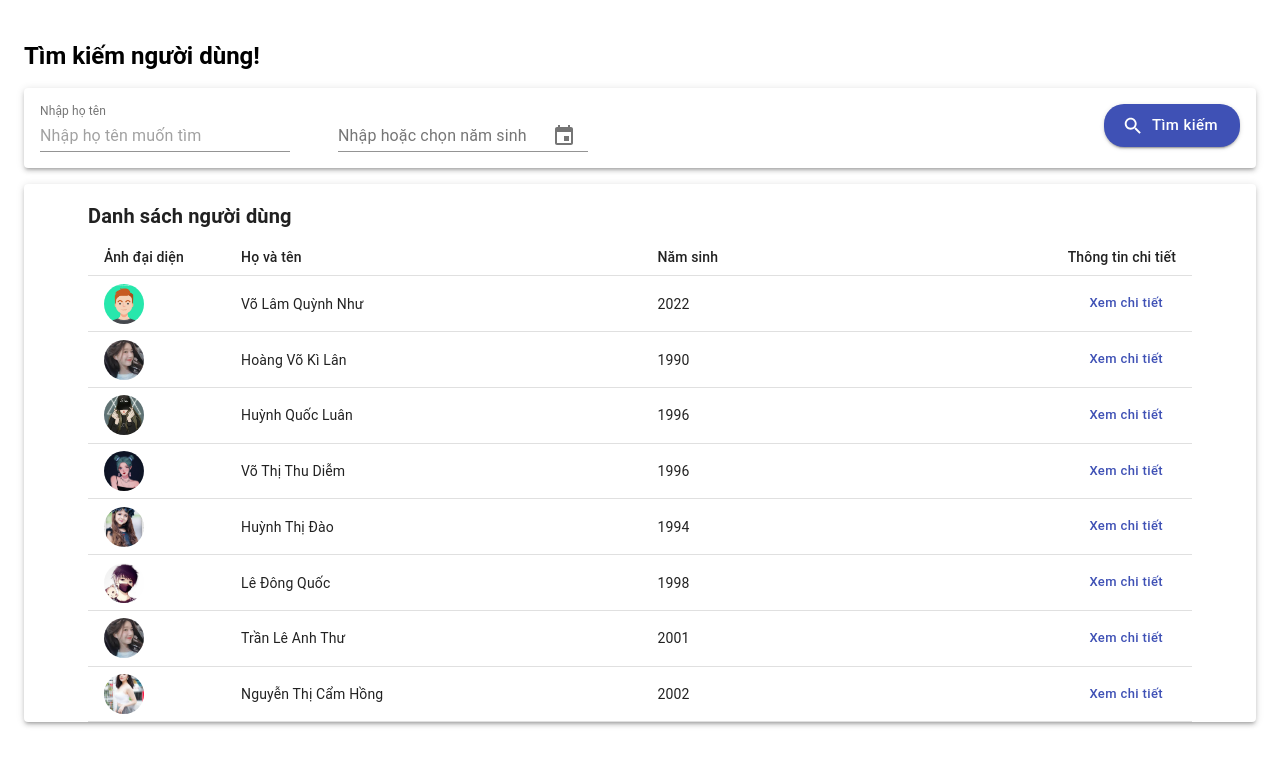
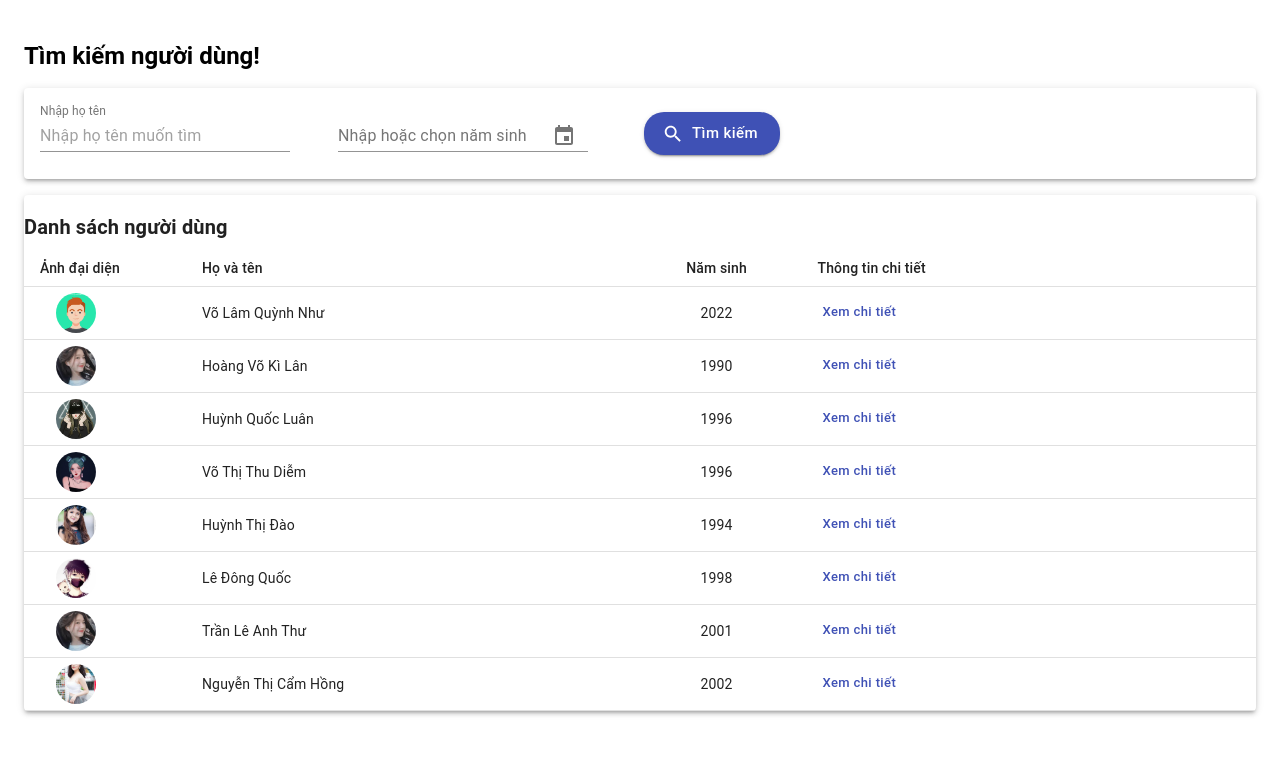
Before and after one commit to 1660334/FindUser, a React (Create React App) app: page / in a window 1280 px wide. Shown: the top 766 px of the page. Built offline with nearby package versions, Linux system fonts and the light colour scheme.

Commit message:
fix láºại form, table, search dc khi ggõ không d dấu, cedit dialog ra ngoai map

```diff
--- a/public/index.html
+++ b/public/index.html
@@ -27,7 +27,7 @@
     <title>React App</title>
   </head>
   <body>
-    <noscript>You need to enable JavaScript to run this app.</noscript>
+
     <div id="root"></div>
     <!--
       This HTML file is a template.
--- a/src/containers/User/Form/Form.js
+++ b/src/containers/User/Form/Form.js
@@ -1,4 +1,4 @@
-import React, { Fragment } from "react";
+import React from "react";
 import { makeStyles } from "@material-ui/core";
 import AtomTypography from "../../../Atomic/atoms/AtomTypography";
 import AtomTextField from "../../../Atomic/atoms/AtomTextField";
@@ -26,7 +26,7 @@ const useStyles = makeStyles((theme) => ({
     marginRight: theme.spacing(4),
   },
   buttonstyle: {
-    margin: theme.spacing(2),
+    margin: theme.spacing(1),
     borderRadius: "20px",
     textTransform: "none",
   },
@@ -38,8 +38,6 @@ export default function Form(props) {
   const [selectedDate, setSelectedDate] = React.useState(null);
 
   const handleDateChange = (data) => {
-    console.log("input", data);
-
     if (isValidDns(data)) {
       const rowNew = arr.filter(
         (item) => item.bornyear === formatDns(new Date(data), "yyyy")
@@ -53,10 +51,15 @@ export default function Form(props) {
   };
 
   const handleSearch = (value) => {
-    console.log("input", value);
     if (value !== "") {
       const rowNew = arr.filter((item) =>
-        item.name.toUpperCase().includes(value.toUpperCase())
+        item.name
+          .toUpperCase()
+          .normalize("NFD")
+          .replace(/[\u0300-\u036f]/g, "")
+          .replace(/đ/g, "d")
+          .replace(/Đ/g, "D")
+          .includes(value.toUpperCase())
       );
 
       setFilterArr(rowNew);
@@ -76,7 +79,7 @@ export default function Form(props) {
         <AtomGrid item xs={12}>
           <Paper elevation={3}>
             <AtomGrid container>
-              <AtomGrid item xs={12} md="true">
+              <AtomGrid item xs={12}>
                 <form className={classes.root}>
                   <AtomGrid container spacing={2}>
                     <AtomGrid item>
@@ -110,10 +113,7 @@ export default function Form(props) {
                         />
                       </MuiPickersUtilsProvider>
                     </AtomGrid>
-                  </AtomGrid>
-                </form>
-              </AtomGrid>
-              <AtomGrid item xs={12} md="auto">
+                    <AtomGrid item>
                       <AtomButton
                         variant="contained"
                         className={classes.buttonstyle}
@@ -126,6 +126,9 @@ export default function Form(props) {
                       </AtomButton>
                     </AtomGrid>
                   </AtomGrid>
+                </form>
+              </AtomGrid>
+            </AtomGrid>
           </Paper>
         </AtomGrid>
       </AtomGrid>
--- a/src/containers/User/Table/Dialog/DialogTable.js
+++ b/src/containers/User/Table/Dialog/DialogTable.js
@@ -6,7 +6,6 @@ import DialogActions from "@material-ui/core/DialogActions";
 import DialogContent from "@material-ui/core/DialogContent";
 import DialogContentText from "@material-ui/core/DialogContentText";
 import DialogTitle from "@material-ui/core/DialogTitle";
-import AtomBox from "../../../../Atomic/atoms/AtomBox";
 import AtomTypography from "../../../../Atomic/atoms/AtomTypography";
 import Avatar from "@material-ui/core/Avatar";
 import { makeStyles } from "@material-ui/core";
@@ -19,29 +18,18 @@ const useStyles = makeStyles((theme) => ({
   dialogcontent: {
     margin: "auto",
   },
+  typography: {
+    paddingTop: "30px",
+  },
 }));
-export default function DialogTable({ avatar, name, birth }) {
+
+export default function DialogTable({ data, open, setOpen }) {
+  //truyền các props sang cho component Table
   const classes = useStyles();
-  const [open, setOpen] = React.useState(false);
-  const handleClickOpen = () => {
-    setOpen(true);
-  };
-  const handleClose = () => {
-    setOpen(false);
-  };
   return (
-    <AtomBox>
-      <AtomButton
-        size="small"
-        color="primary"
-        style={{ textTransform: "none" }}
-        onClick={handleClickOpen}
-      >
-        Xem chi tiết
-      </AtomButton>
     <Dialog
       open={open}
-        onClose={handleClose}
+      onClose={() => setOpen(!open)}
       aria-labelledby="alert-dialog-title"
       aria-describedby="alert-dialog-description"
     >
@@ -53,22 +41,21 @@ export default function DialogTable({ avatar, name, birth }) {
           id="alert-dialog-description"
           className={classes.dialogcontent}
         >
-            <Avatar className={classes.large}>{avatar}</Avatar>
-            <AtomTypography style={{ paddingTop: "30px" }}>
-              <b>Họ và tên:</b> {name}
+          <Avatar className={classes.large} src={data.avatar} />
+          <AtomTypography className={classes.typography}>
+            <b>Họ và tên:</b> {data.name}
           </AtomTypography>
           <AtomTypography>
-              <b>Năm sinh:</b> {birth}
+            <b>Năm sinh:</b> {data.bornyear}
           </AtomTypography>
         </DialogContentText>
       </DialogContent>
       <DialogActions>
-          <AtomButton onClick={handleClose} color="primary">
+        <AtomButton onClick={() => setOpen(!open)} color="primary">
           Close
         </AtomButton>
       </DialogActions>
     </Dialog>
-    </AtomBox>
   );
 }
 DialogTable.propsTypes = {
--- a/src/containers/User/Table/TableListUser.js
+++ b/src/containers/User/Table/TableListUser.js
@@ -1,4 +1,4 @@
-import { React, useEffect } from "react";
+import React, { useEffect, useState } from "react";
 import { makeStyles } from "@material-ui/core";
 import AtomTypography from "../../../Atomic/atoms/AtomTypography";
 import AtomButton from "../../../Atomic/atoms/AtomButton";
@@ -19,9 +19,6 @@ const useStyles = makeStyles((theme) => ({
   root: {
     paddingTop: theme.spacing(2),
   },
-  button: {
-    textTransform: "none",
-  },
   avatar: {
     height: "100%",
     width: "100%",
@@ -29,11 +26,17 @@ const useStyles = makeStyles((theme) => ({
   table: {
     minWidth: "700px",
   },
-  widthAva: {
-    maxWidth: "20px",
+  widthTableCellname: {
+    maxWidth: "100px",
   },
-  widthName: {
-    minWidth: "100px",
+  button: {
+    textTransform: "none",
+  },
+  marginAvt: {
+    marginLeft: theme.spacing(2),
+  },
+  widthTableCell: {
+    maxWidth: "10px",
   },
 }));
 export default function TableListUser(props) {
@@ -96,13 +99,23 @@ export default function TableListUser(props) {
     setArr(userData);
     setFilterArr(userData);
   }, []);
+  //tạo 1 state để mở và đóng dialog
+  const [open, setOpen] = React.useState(false);
+
+  const [dataDialog, setDataDialog] = useState({}); //tạo 1 biến để gan dữ liệu của row khi rander ra
+
+  const handleGetData = (data) => {
+    //đây là hàm khi click vào button thì sẻ mở dialog lên , trong hàm thì ta truyền data vào khi dialog dc mở lên
+    setDataDialog(data);
+    setOpen(true);
+  };
 
   return (
     <AtomBox>
       <AtomGrid container>
         <AtomGrid item xs={12}>
           <Paper elevation={3}>
-            <AtomBox px={8}>
+            <AtomBox>
               <TableContainer className={classes.root}>
                 <AtomTypography variant="h6" gutterBottom>
                   {" "}
@@ -115,35 +128,48 @@ export default function TableListUser(props) {
                 >
                   <TableHead>
                     <TableRow>
-                      <TableCell className={classes.widthAva}>
+                      <TableCell className={classes.widthTableCell}>
                         Ảnh đại diện
                       </TableCell>
-                      <TableCell>Họ và tên</TableCell>
-                      <TableCell>Năm sinh</TableCell>
-                      <TableCell align="right">Thông tin chi tiết</TableCell>
+                      <TableCell className={classes.widthTableCellname}>
+                        Họ và tên
+                      </TableCell>
+                      <TableCell
+                        className={classes.widthTableCell}
+                        align="center"
+                      >
+                        Năm sinh
+                      </TableCell>
+                      <TableCell>Thông tin chi tiết</TableCell>
                     </TableRow>
                   </TableHead>
                   <TableBody>
                     {filterArr.length > 0 ? (
                       filterArr.map((user) => (
                         <TableRow key={user.id}>
-                          <TableCell className={classes.widthAva}>
-                            <Avatar src={user.avatar} />
+                          <TableCell className={classes.widthTableCell}>
+                            <Avatar
+                              className={classes.marginAvt}
+                              src={user.avatar}
+                            />
                           </TableCell>
-                          <TableCell>{user.name}</TableCell>
-                          <TableCell>{user.bornyear}</TableCell>
-                          <TableCell align="right">
-                            <AtomButton>
-                              <TableDialog
-                                avatar={
-                                  <Avatar
-                                    className={classes.avatar}
-                                    src={user.avatar}
-                                  />
-                                }
-                                name={user.name}
-                                birth={user.bornyear}
-                              />
+                          <TableCell className={classes.widthTableCellname}>
+                            {user.name}
+                          </TableCell>
+                          <TableCell
+                            className={classes.widthTableCell}
+                            align="center"
+                          >
+                            {user.bornyear}
+                          </TableCell>
+                          <TableCell>
+                            <AtomButton
+                              className={classes.button}
+                              size="small"
+                              color="primary"
+                              onClick={() => handleGetData(user)}
+                            >
+                              Xem chi tiết
                             </AtomButton>
                           </TableCell>
                         </TableRow>
@@ -162,6 +188,8 @@ export default function TableListUser(props) {
           </Paper>
         </AtomGrid>
       </AtomGrid>
+      {/* //chỉ khi nào open bằng true mới mở dialog và truyền data từ mảng vào cho props data bên component TableDialog */}
+      {open && <TableDialog data={dataDialog} setOpen={setOpen} open={open} />}
     </AtomBox>
   );
 }
```
Lines whose indentation alone changed are shown as unchanged.
